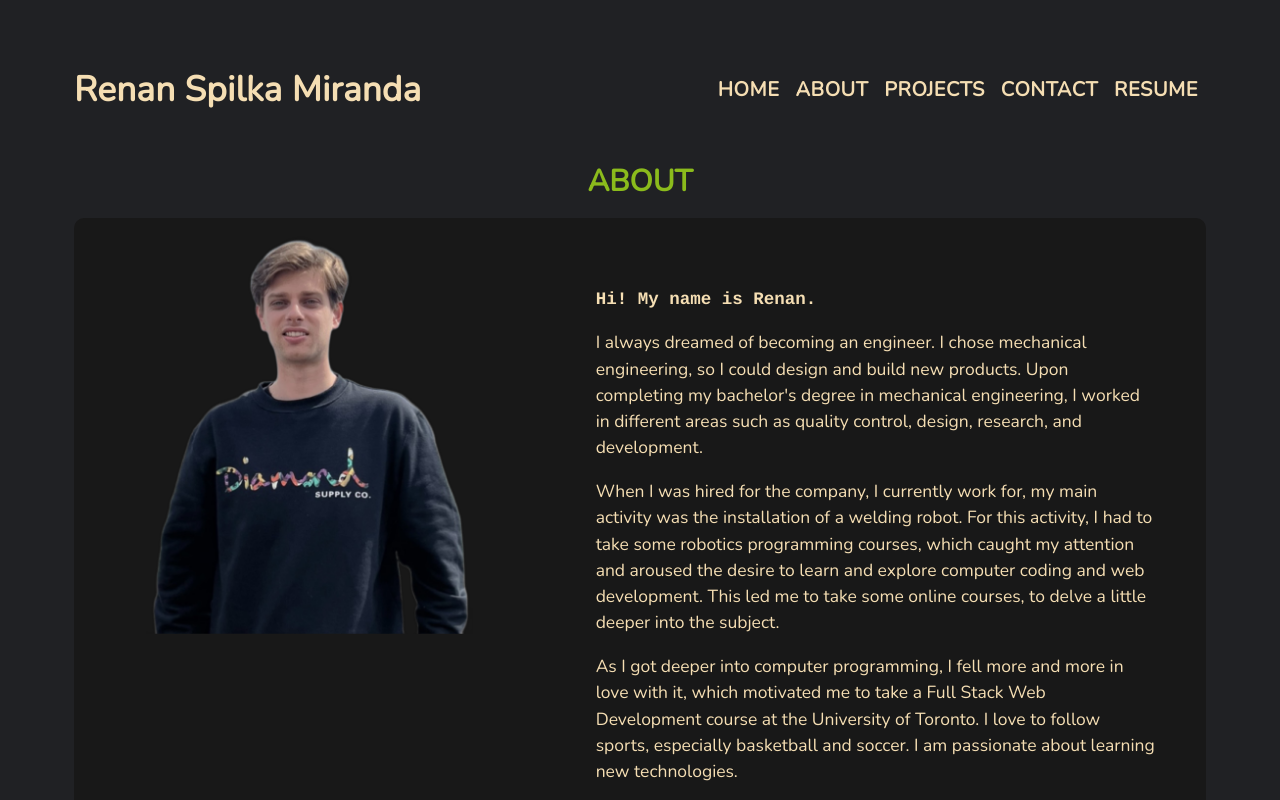
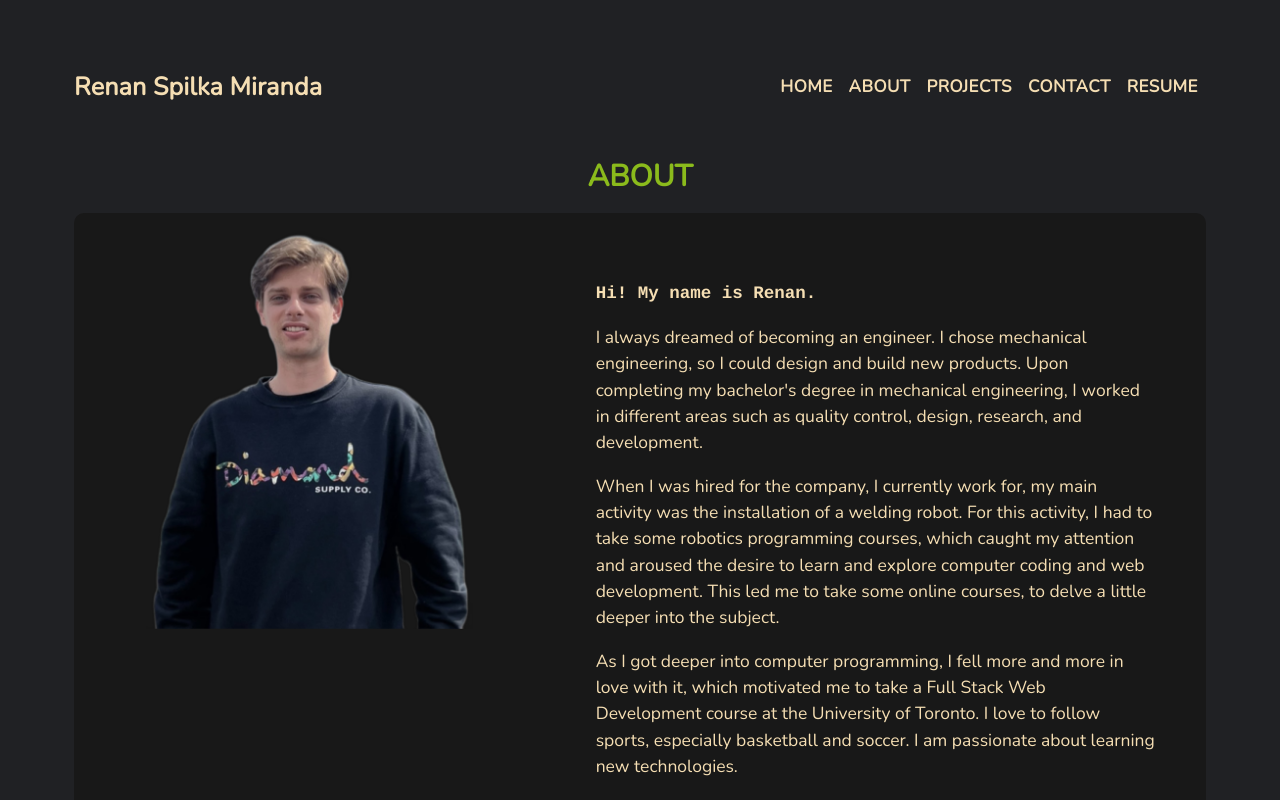
Before and after one commit to renansm93/Reac_Portfolio, a React (Create React App) app: page /#/about in a window 1280 px wide. Shown: the top 800 px of the page. Built offline with nearby package versions, Linux system fonts and the light colour scheme; a web font is replaced by a local one.

Commit message:
project 3 added

```diff
--- a/package.json
+++ b/package.json
@@ -22,7 +22,7 @@
     "react": "^18.0.0",
     "react-dom": "^18.0.0",
     "react-router-dom": "^6.3.0",
-    "react-scripts": "^5.0.1",
+    "react-scripts": "^2.1.3",
     "react-simple-typewriter": "^3.0.1",
     "sanitize.css": "^13.0.0",
     "serialize-javascript": "^6.0.1",
--- a/src/data/projects.js
+++ b/src/data/projects.js
@@ -13,6 +13,14 @@ import portfolio from "../images/portfolio.png";
 
 
 const projects = [
+
+    {
+        name: "Career Hub",
+        description: `HTML, CSS, Javascript, MongoDB, Express, React`,
+        image: BloodTale,
+        gitHub: "https://github.com/renansm93/CareerHub",
+        deployed: ""
+    },
 
     {
         name: "BloodTale A MurderMystery",
--- a/src/layouts/NavBar.jsx
+++ b/src/layouts/NavBar.jsx
@@ -54,11 +54,11 @@ export default function NavBar() {
             fontFamily: fontFamily,
             backgroundColor: "inherit",
             fontWeight: "bold",
-            fontSize: "3.5rem",
+            fontSize: "2.5rem",
             color: "wheat"
         },
         button: {
-            fontSize: "2.0rem",
+            fontSize: "1.7rem",
             fontWeight: "bold",
             fontFamily: fontFamily,
             color: "wheat",
--- a/src/pages/about.jsx
+++ b/src/pages/about.jsx
@@ -35,7 +35,7 @@ export default function About() {
         <h3>ABOUT</h3>
         <Grid container direction="row" rowSpacing={{ xs: 2, md: 2 }} style={{ backgroundColor: "rgb(24, 24, 24)", borderRadius: "10px" }}>
           <Grid item xs={14} lg={5} sm={14} md={5}>
-            <img src={Renan} alt="me" style={{ height: "50vh" }} />
+            <img src={Renan} alt="me" style={{ height: "50vh"}} />
           </Grid>
           <Grid item container xs={14} lg={7} sm={14} md={7} style={{ flexShrink: 1, padding: "5rem", placeItems: "center" }}>
             <Grid item style={{ fontSize: "1.75rem", textAlign: "left" }}>
--- a/src/pages/contact.jsx
+++ b/src/pages/contact.jsx
@@ -27,7 +27,7 @@ const Contact = () => {
   return (
     <div>
       <NavBar />
-    <div>
+      <div>
         <h3>CONTACT</h3>
         <p style={{ fontFamily: "Courier", fontWeight: "bold" }} >
           <Typewriter
```
